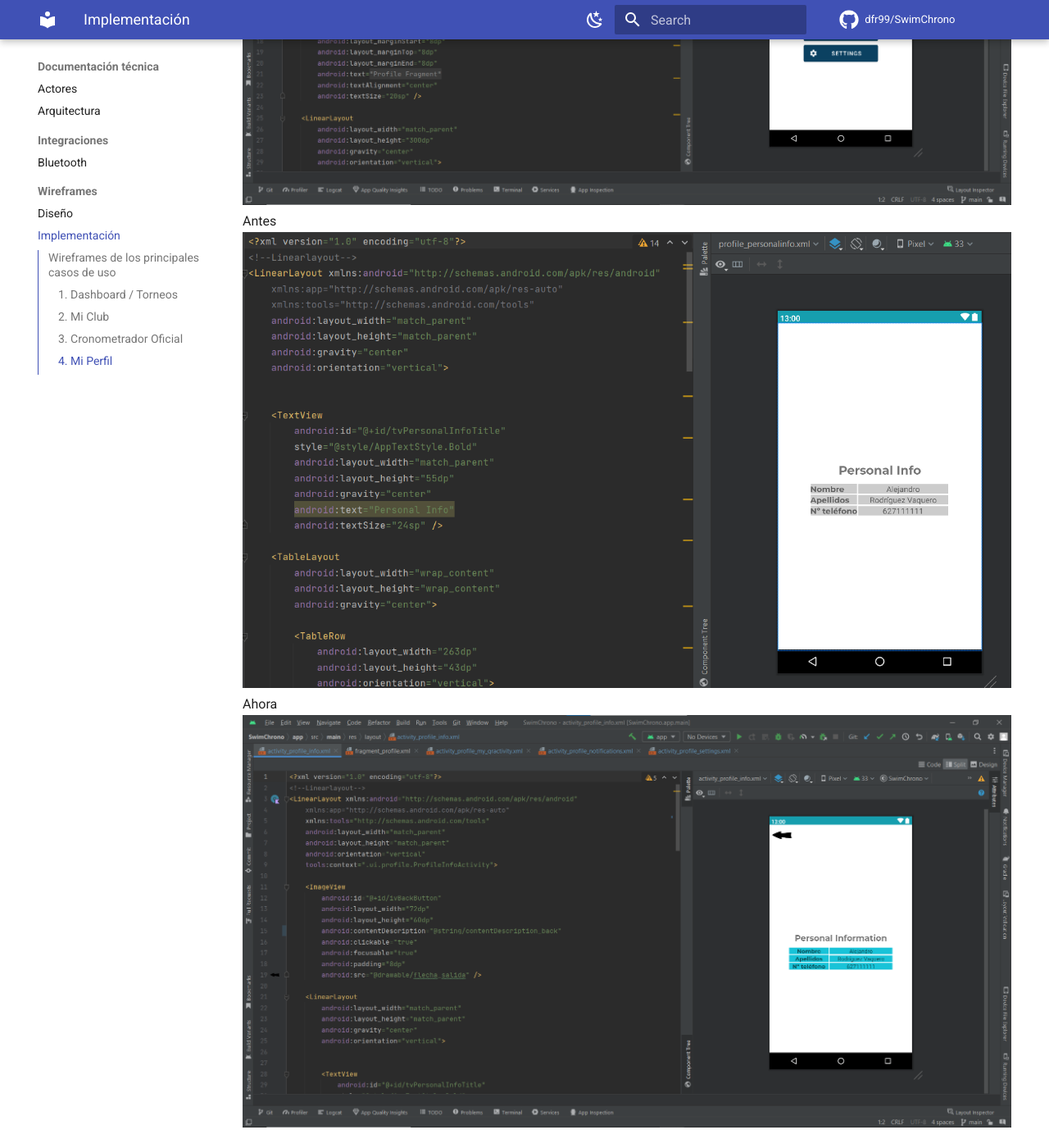
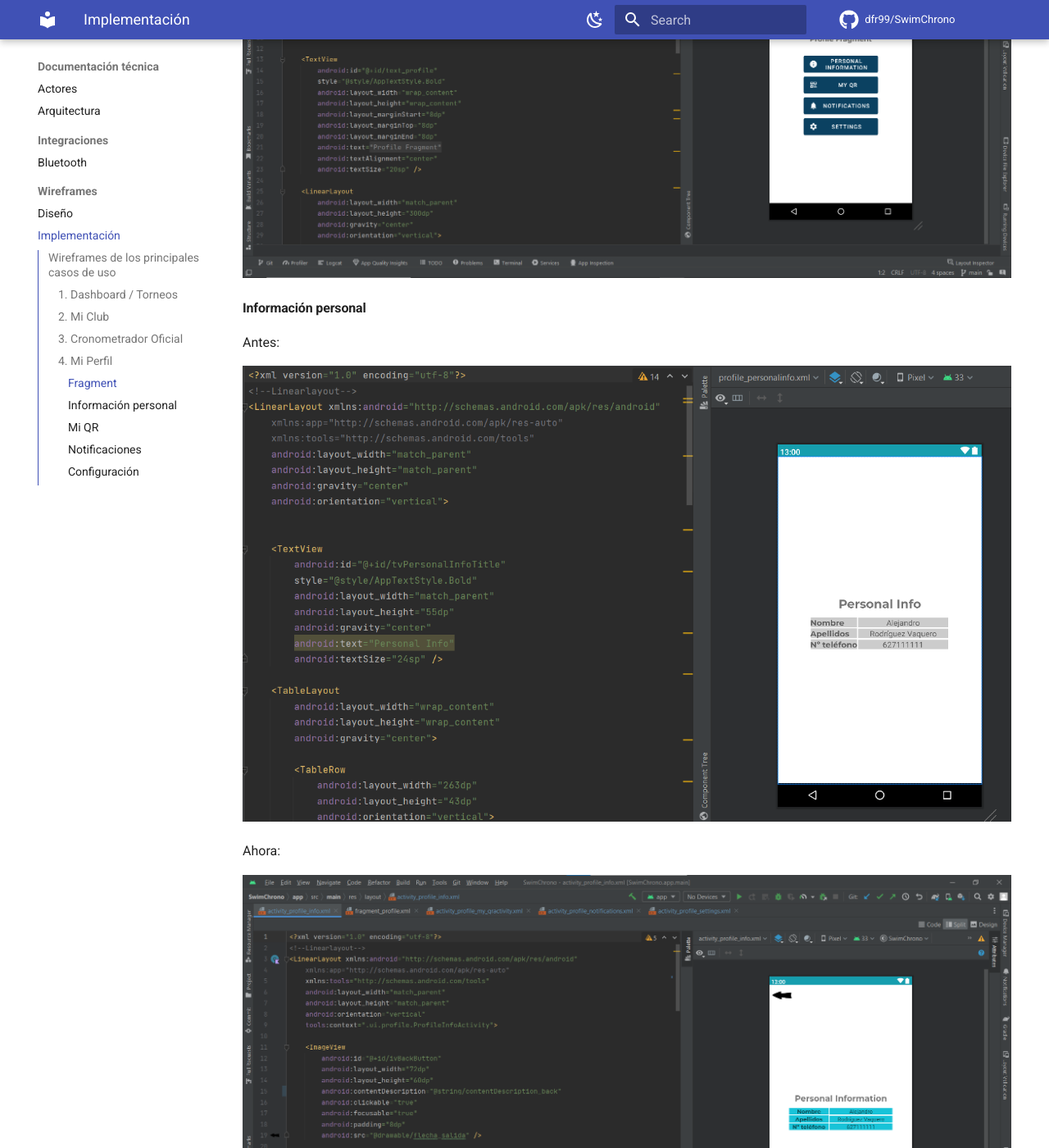
Before and after one commit to dfr99/SwimChrono, an MkDocs documentation site: the page built from docs/development/wireframes-implementation.md, in a window 1280 px wide and 1400 px high, scrolled down 3651 px. Shown: the whole window at 82% size. Built offline with MkDocs 1.6.1 and Material for MkDocs 9.7.7, drawn with Linux system fonts in a browser that asks for light colours; comment, search, counter and statistics services are not loaded; some of the changed text lies outside the part shown.

```diff
--- a/docs/development/wireframes-implementation.md
+++ b/docs/development/wireframes-implementation.md
@@ -19,18 +19,36 @@
 ![Información árbitro carrera](../images/wireframes-implementation/wireframe-referee-race-info.jpg)
 
 ### 4. Mi Perfil
+
+#### Fragment
 Antes:
+
 ![Mi Perfil V1](../images/wireframes-implementation/fragment_profile_V1.png)
+
 Ahora:
+
 ![Mi Perfil V2](../images/wireframes-implementation/fragment_profile_V2.png)
-Antes
+
+#### Información personal
+Antes:
+
 ![Mi informacion personal V1](../images/wireframes-implementation/profile_personalinfo_V1.png)
-Ahora
+
+Ahora:
+
 ![Mi informacion personal V2](../images/wireframes-implementation/profile_personalinfo_V2.png)
 
-Antes
+#### Mi QR
+Antes:
+
 ![Mi Qr V1](../images/wireframes-implementation/profile_my_qr_V1.png)
-Ahora
+
+Ahora:
+
 ![Mi Qr V2](../images/wireframes-implementation/profile_my_qr_V2.png)
+
+#### Notificaciones
 ![Mis notifications V2](../images/wireframes-implementation/profile_notifications_V2.png)
+
+#### Configuración
 ![Mis settings V2](../images/wireframes-implementation/profile_settings_V2.png)
```
